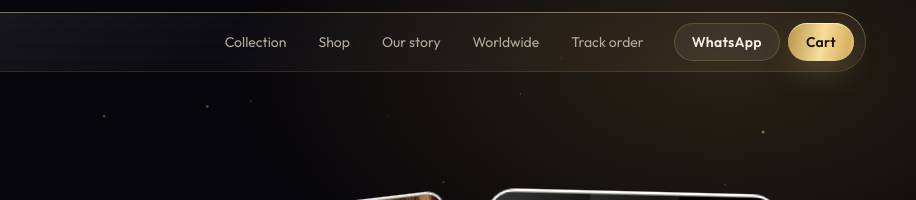
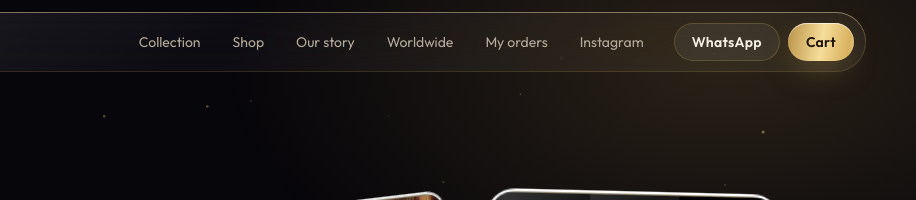
Before and after one commit to abmobile313-cyber/scentkart, a plain HTML site: page index.html in a window 1280 px wide. Shown: the top 200 px of the page, 364-1280 px from the left. Drawn offline with nearby package versions, Linux system fonts and the light colour scheme; a script that the page names is missing.

Commit message:
ScentKart: Instagram + My orders in nav
Co-Authored-By: Claude Opus 5.5 <noreply@anthropic.com>
Claude-Session: https://claude.ai/code/session_011gVV4rjsmEUZQBqpoJpgHQ

```diff
--- a/index.html
+++ b/index.html
@@ -132,7 +132,7 @@ footer .big{font:600 clamp(48px,12vw,150px)/1 var(--S);letter-spacing:.12em;opac
 <canvas id="dust" aria-hidden="true"></canvas><div class="aura" aria-hidden="true"></div>
 <header><div class="wrap"><div class="nav glass">
   <a class="logo" href="#top" aria-label="ScentKart home"><img src="logo-gold.png" alt="" width="40" height="63"><b class="g">SCENTKART</b></a>
-  <nav aria-label="Sections"><a href="#collection">Collection</a><a href="#shop">Shop</a><a href="#story">Our story</a><a href="#world">Worldwide</a><a href="#" data-shop-orders>Track order</a></nav>
+  <nav aria-label="Sections"><a href="#collection">Collection</a><a href="#shop">Shop</a><a href="#story">Our story</a><a href="#world">Worldwide</a><a href="#" data-shop-orders>My orders</a><a href="https://instagram.com/scentkart.official" target="_blank" rel="noopener">Instagram</a></nav>
   <div class="acts">
     <a class="btn ghost sm" href="https://wa.me/919370417863?text=Hi%20ScentKart" target="_blank" rel="noopener">WhatsApp</a>
     <button class="btn gold sm cartb" type="button" data-shop-cart aria-label="Cart">Cart<span class="shp-badge" data-shp-count hidden>0</span></button>
```
